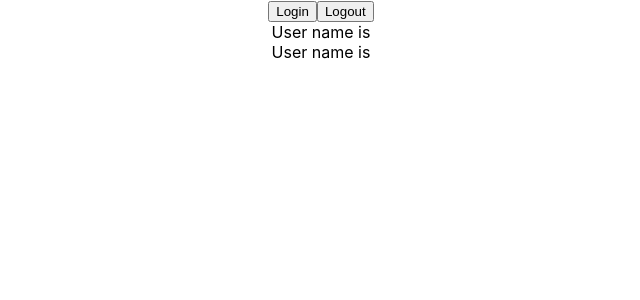
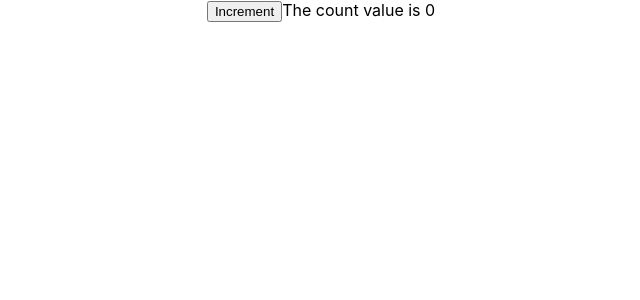
Before and after one commit to SrijanShovit/React-with-TypeScript, a React (Create React App) app: page / in a window 1280 px wide. Shown: the top 300 px of the page, without its empty margins (319-959 px from the left). Built offline with nearby package versions, Linux system fonts and the light colour scheme.

Commit message:
Class Component

```diff
--- a/src/App.tsx
+++ b/src/App.tsx
@@ -12,6 +12,7 @@
 import { ThemeContextProvider } from './components/context/ThemeContext';
 import {UserContextProvider } from './components/context/UserContext';
 import {User} from './components/context/User';
+import { Counter } from './components/class/Counter';
 
 function App() {
   const personName = {
@@ -52,12 +53,14 @@
     //   <Container styles={{border: '1px solid black',padding: '1rem'}} />
     return (
       <div className="App">
-    <UserContextProvider>
+    {/* <UserContextProvider>
       <User/>
-    </UserContextProvider>
+    </UserContextProvider> */}
     {/* <ThemeContextProvider>
       <Box/>
     </ThemeContextProvider> */}
+
+    <Counter message='The count value is' />
     </div>
   );
 }
--- /dev/null
+++ b/src/components/class/Counter.tsx
@@ -0,0 +1,29 @@
+import {Component} from 'react'
+
+type CounterProps = {
+    message: string
+}
+
+type CounterState = {
+    count : number
+}
+
+/** The count value is 5 */
+// if any one of props or state isn't needed then we can replace it just by empty object
+export class Counter extends Component<CounterProps,CounterState> {
+    state= {
+        count: 0,
+    }
+
+    handleClick = () => {
+        this.setState((prevState: { count: number }) => ({count: prevState.count + 1}))
+    }
+    render() {
+        return (
+            <div>
+                <button onClick={this.handleClick}>Increment</button>
+                {this.props.message} {this.state.count}
+            </div>
+        )
+    }
+}
```
